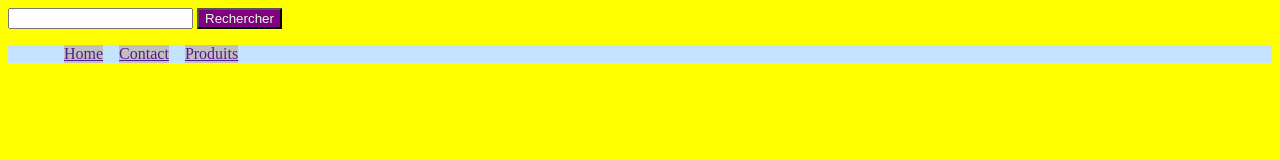
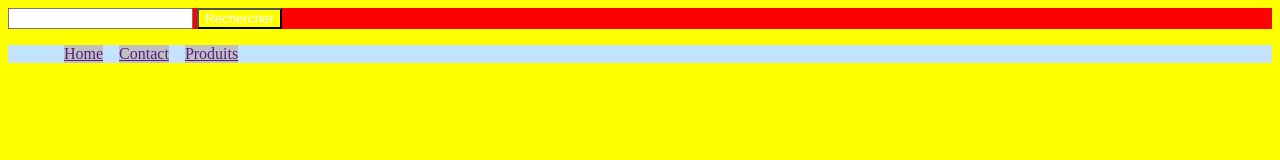
Before and after one commit to heloisehenaut/exercice-sccs-Cedric-H-lo-se, a plain HTML site: page index.html in a window 1280 px wide. Drawn offline with Linux system fonts and the light colour scheme.

Commit message:
change color primaire in blue

```diff
--- a/scss/_variables.scss
+++ b/scss/_variables.scss
@@ -1,5 +1,5 @@
-$color_primaire : green;
-$color_secondaire: yellow;
+$color_primaire : blue;
+$color_secondaire: red;
 $color_primaire_complement: complement($color_primaire);
 $color_primaire_light: lighten($color_primaire,70);
 $breackpoint: 860px;
```
Also changed, not shown: style/style.css, style/style.min.css, 2 other files.
